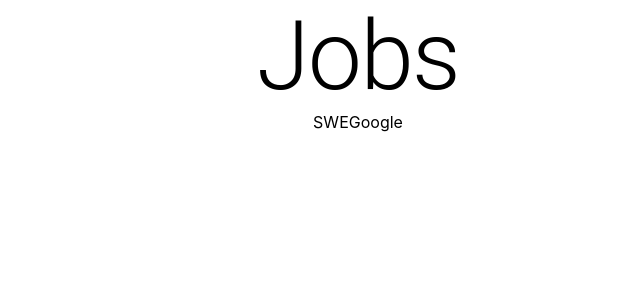
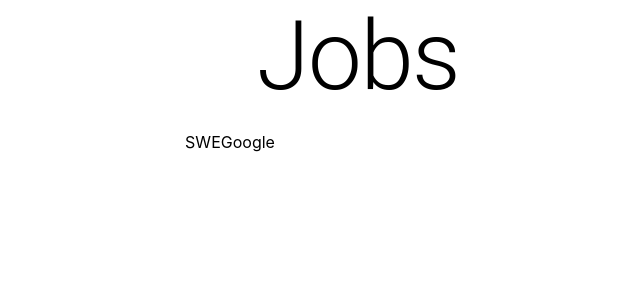
Before and after one commit to antonioplacerda/full_stack_node_react_redis, a React (Create React App) app in the folder client/: page / in a window 1280 px wide. Shown: the top 300 px of the page, without its empty margins (282-922 px from the left). Built offline with nearby package versions, Linux system fonts and the light colour scheme.

Commit message:
style job component

```diff
--- a/client/src/App.css
+++ b/client/src/App.css
@@ -1,16 +1,5 @@
 .App {
   text-align: center;
-}
-
-.App-logo {
-  height: 40vmin;
-  pointer-events: none;
-}
-
-@media (prefers-reduced-motion: no-preference) {
-  .App-logo {
-    animation: App-logo-spin infinite 20s linear;
-  }
 }
 
 .App-header {
@@ -24,15 +13,15 @@
   color: white;
 }
 
+.job {
+  width: 80%;
+  margin: 0 auto;
+  display: flex;
+  justify-content: space-around;
+  margin: 10px 0;
+  padding: 10px 0;
+}
+
 .App-link {
   color: #61dafb;
 }
-
-@keyframes App-logo-spin {
-  from {
-    transform: rotate(0deg);
-  }
-  to {
-    transform: rotate(360deg);
-  }
-}
```
